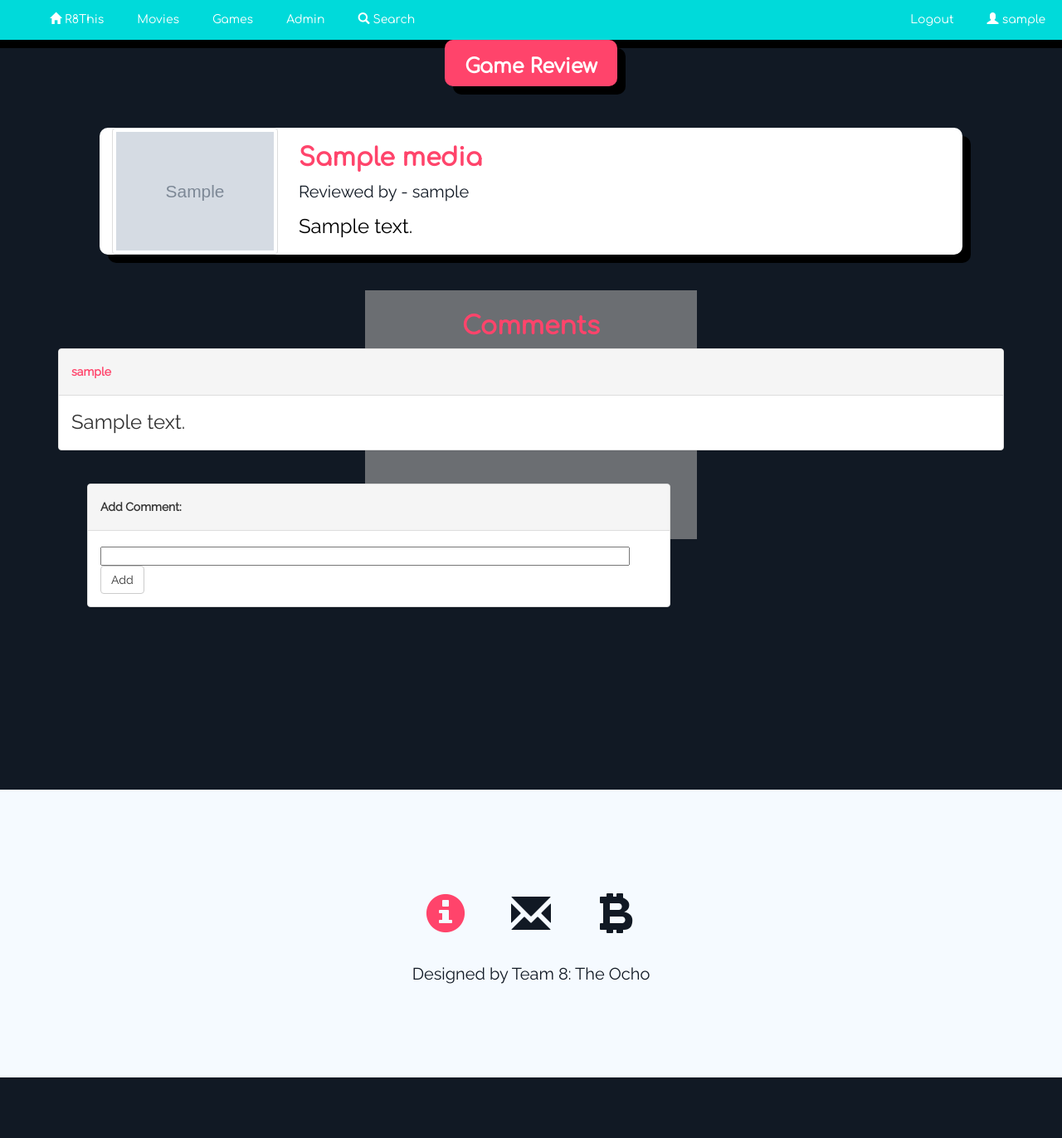
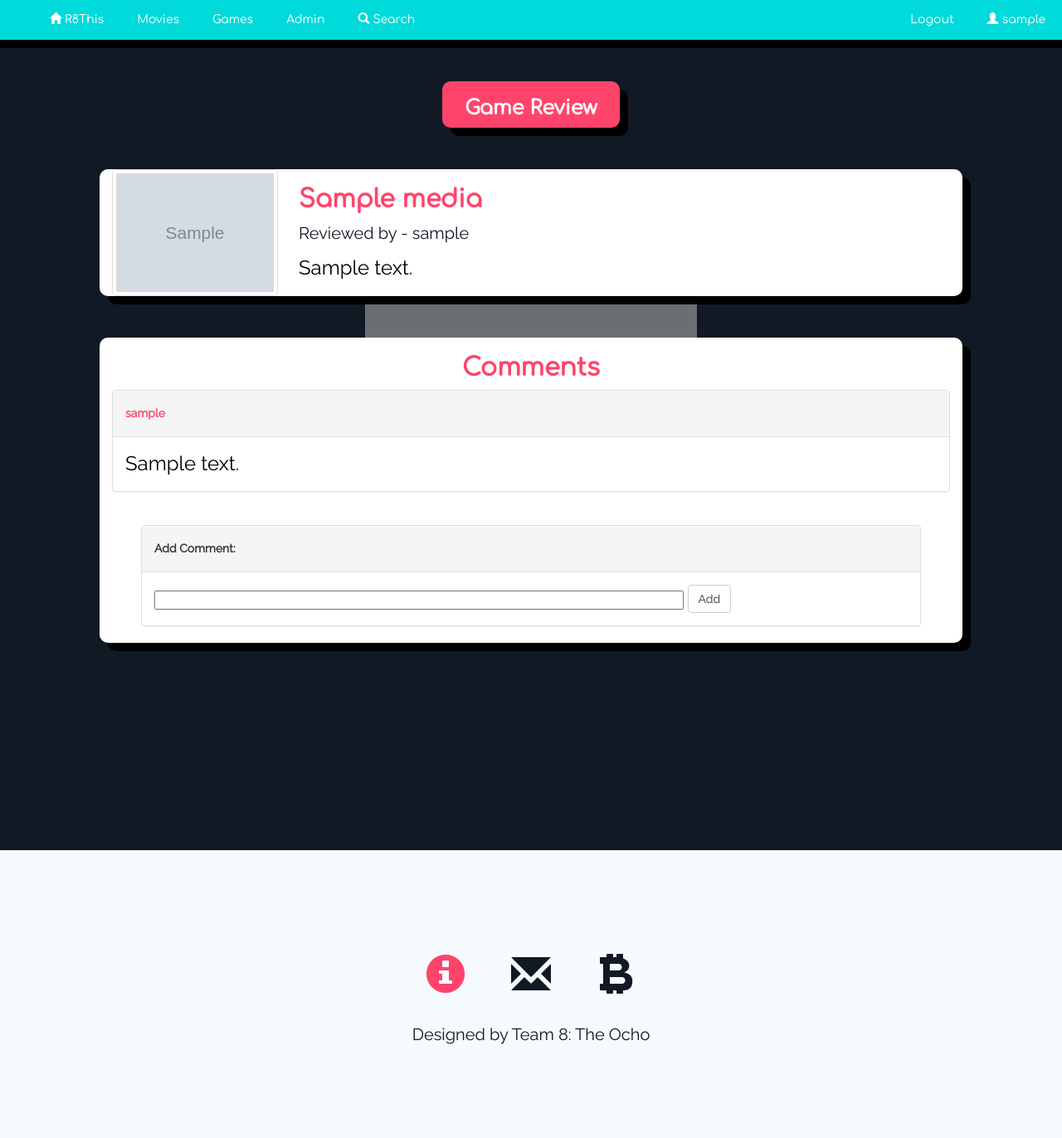
Before and after one commit to kbp7/COP4813-Group-Project---R8This, a PHP site: page /pages/viewReview.php?mediaID=1 in a window 1280 px wide. Shown: the whole page at 83% size. Before the commit the page ends 1299 px from the top, so only its background shows below. Run offline with PHP 8.4, Linux system fonts and the light colour scheme; the visitor is signed in with stand-in values (Sample User, id 1); tables that the repository leaves empty hold one stand-in row (values such as "Sample post"); grey boxes marked "Sample" are stand-in pictures; data that the repository does not hold is empty; some libraries are stand-ins or nearby versions.

Commit message:
cleaning up html in viewReview

```diff
--- a/pages/viewReview.php
+++ b/pages/viewReview.php
@@ -105,9 +105,9 @@
 
   ?>
 <!-- Full width -->
-<div class="container-fluid">
+
   <div class="row align-middle" style="height: 25px;">
-    <div class="col-xs-12" style="z-index: 1;">
+    <div class="col-xs-12" style="z-index: 1; margin-top: 50px;">
       <div class="col-xs-2 col-xs-offset-5 text-center bannerDivPink">
         <center>
           <?php
@@ -122,7 +122,7 @@
       </div>
     </div>
   </div>
-</div>
+
 
   <div class="container">
     <div style="background: url('../images/<?php echo $Cover_Media ?>') no-repeat center center; position:fixed; width: 100%; height: 1000px; top:0; left:0; z-index: -1; filter:blur(5px); filter:brightness(50%);"></div>
@@ -133,16 +133,9 @@
 
   <!-- Movie review -->
 <div class="container">
-    <div class="row">
-      <!--div class="col-xs-12">
-        <img src="../images/BabyDriver.jpg" alt="Thumbnail" class="img-responsive img-rounded imgCropper center-block" height="500" width="1000">
-      </div-->
-    </div>
   <div class="row reviewContent">
-      <div class="col-xs-12 rounded">
-
+    <div class="col-md-12 rounded">
       <img src="../thumbIMG/<?php echo $Cover_Media ?>" align="left" class="img-thumbnail" height="400" width="200" style="margin-right: 25px;">
-
       <h2><?php echo $Title_Media ?></h2>
       <a href="###"><p>Reviewed by - <?php echo $Username_User ?></p></a>
       <?php echo $Review;?>
@@ -150,11 +143,11 @@
   </div>
 
 
-<div class="row">
+<div class="row reviewContent">
   <div class="col-md-12" align="center">
     <h2> Comments </h2>
   </div>
-  <div class="col-md-12">
+
 <?php
   $mediaID = $_GET['mediaID'];
 
@@ -200,7 +193,7 @@
 
 echo <<<END
 
-    <div class="row">
+
       <div class="col-md-12">
         <div class="panel panel-default">
           <div class="panel-heading">
@@ -218,14 +211,14 @@ echo <<<END
           </div>
         </div>
       </div>
-    </div>
+
 END;
   }
       mysql_close($mysql_access);
 ?>
-
+<div class="col-md-12">
   <form action='../hiddenPHP/addComment.php' method="get" style="background:none;">
-      <div class="col-xs-8">
+    <div class="col-xs-12">
       <div class="panel panel-default">
         <div class="panel-heading">
           <div class="float: left">
@@ -244,7 +237,12 @@ END;
     </div>
 </form>
 </div>
+
 </div>
+
+
+
+
 </div>
   <!-- Info and contact links -->
   <div id="footer" class="container-fluid footer">
@@ -269,9 +267,8 @@ END;
 
   <!-- Include jQuery and scripts -->
 
-  <script src="libraries/jquery.min.js"></script>
-  <script src="libraries/anime-master/anime.min.js"></script>
-  <script src="animation.js"></script>
+  <script src="../libraries/jquery.min.js"></script>
+  <script src="../libraries/anime-master/anime.min.js"></script>
 </body>
 
 </html>
```
Lines whose indentation alone changed are shown as unchanged.
